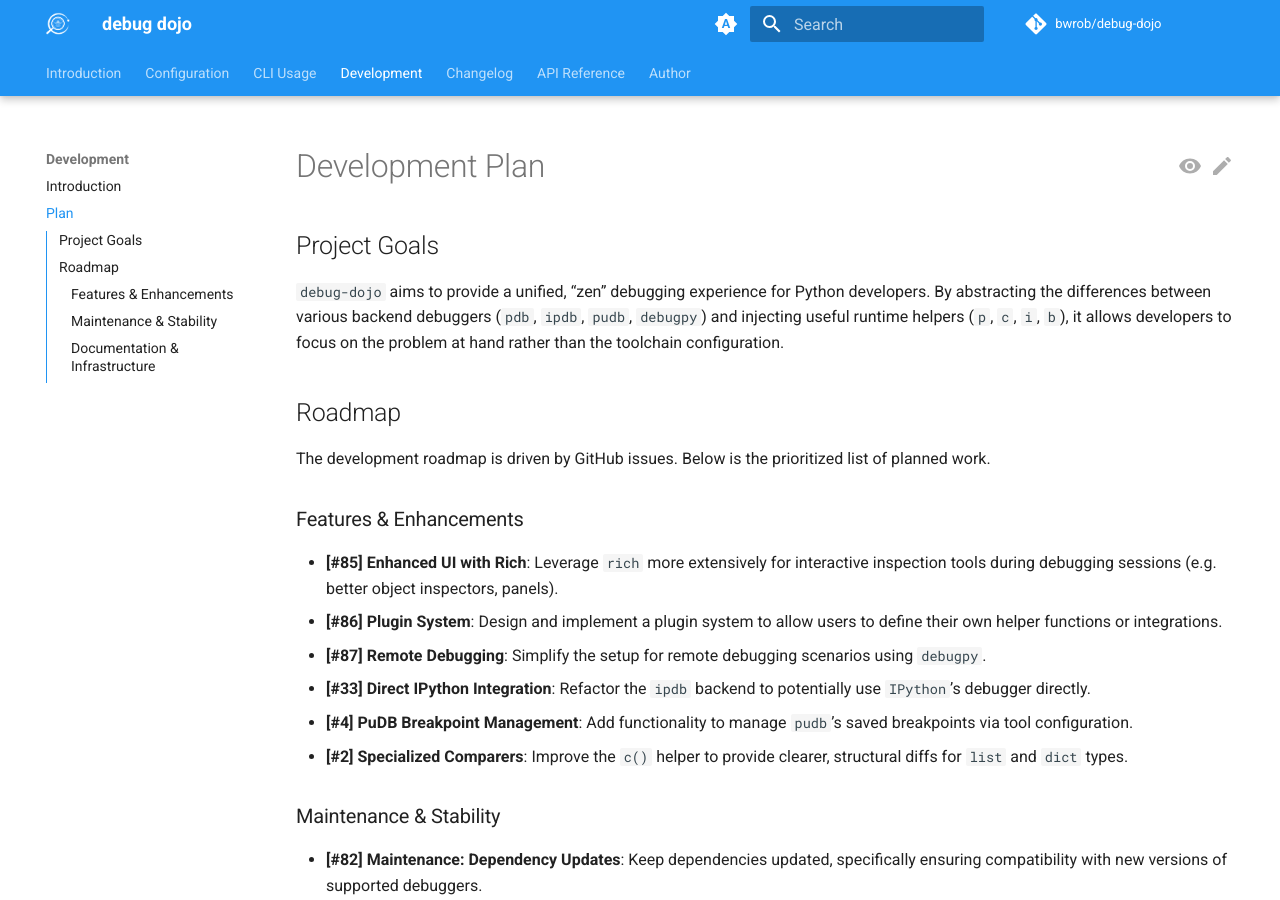
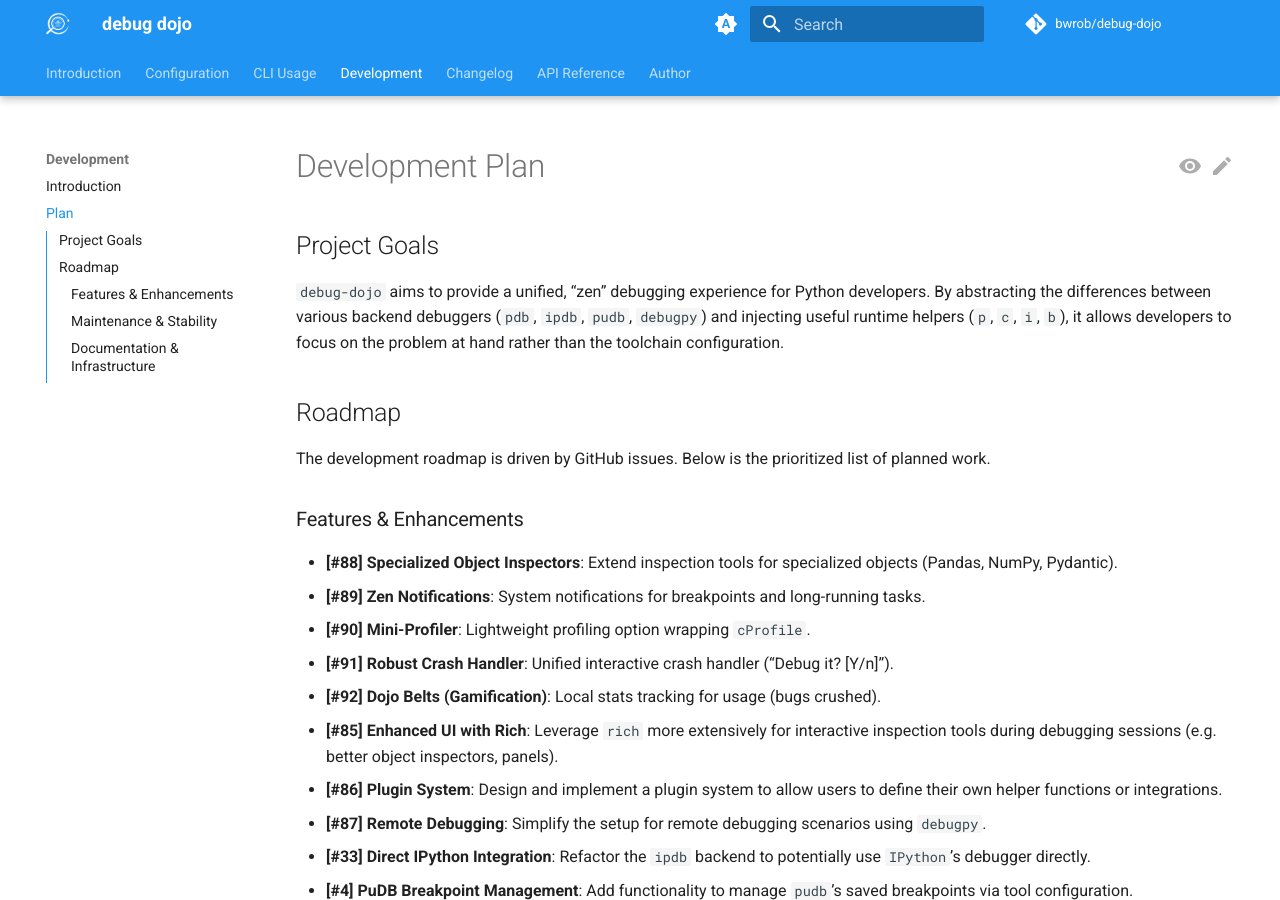
Before and after one commit to bwrob/debug-dojo, an MkDocs documentation site: the page built from docs/DEVELOPMENT_PLAN.md, in a window 1280 px wide and 900 px high. Built offline with MkDocs 1.6.1 and Material for MkDocs 9.7.7, drawn with Linux system fonts in a browser that asks for light colours; comment, search, counter and statistics services are not loaded.

Commit message:
docs: add new feature issues to development plan

```diff
--- a/docs/DEVELOPMENT_PLAN.md
+++ b/docs/DEVELOPMENT_PLAN.md
@@ -10,6 +10,11 @@ The development roadmap is driven by GitHub issues. Below is the prioritized lis
 
 ### Features & Enhancements
 
+- **[#88] Specialized Object Inspectors**: Extend inspection tools for specialized objects (Pandas, NumPy, Pydantic).
+- **[#89] Zen Notifications**: System notifications for breakpoints and long-running tasks.
+- **[#90] Mini-Profiler**: Lightweight profiling option wrapping `cProfile`.
+- **[#91] Robust Crash Handler**: Unified interactive crash handler ("Debug it? [Y/n]").
+- **[#92] Dojo Belts (Gamification)**: Local stats tracking for usage (bugs crushed).
 - **[#85] Enhanced UI with Rich**: Leverage `rich` more extensively for interactive inspection tools during debugging sessions (e.g. better object inspectors, panels).
 - **[#86] Plugin System**: Design and implement a plugin system to allow users to define their own helper functions or integrations.
 - **[#87] Remote Debugging**: Simplify the setup for remote debugging scenarios using `debugpy`.
```
